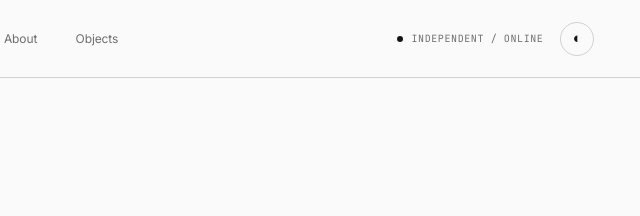
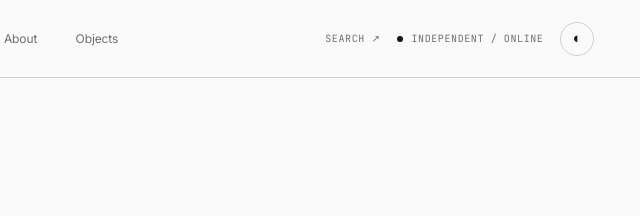
Before and after one commit to sekelebats/glassmor-obs24, an Eleventy site: page src/index.njk in a window 1280 px wide. Shown: the top 216 px of the page, 619-1259 px from the left. Built offline with nearby package versions, Linux system fonts and the light colour scheme; Eleventy itself is replaced by a stand-in of ours; files that its build step writes are made by us from their sources.

Commit message:
Update header.njk

```diff
--- a/src/_includes/partials/header.njk
+++ b/src/_includes/partials/header.njk
@@ -2,11 +2,10 @@
   <div class="wrap mast-inner">
     <a class="wordmark" href="{{ '/' | url }}">{{ site.name }}<span>® / {{ site.year }}</span></a>
     <nav class="nav" aria-label="Main navigation">
-      {% for item in site.navigation %}
-        <a href="{{ item.url | url }}">{{ item.label }}</a>
-      {% endfor %}
+      {% for item in site.navigation %}<a href="{{ item.url | url }}">{{ item.label }}</a>{% endfor %}
     </nav>
     <div class="right-head">
+      <a class="search-shortcut" href="{{ '/search/' | url }}" aria-label="Search">SEARCH ↗</a>
       <span class="availability"><i class="dot"></i> Independent / online</span>
       <button class="theme" id="theme" type="button" aria-label="Switch to dark mode">◐</button>
     </div>
```
